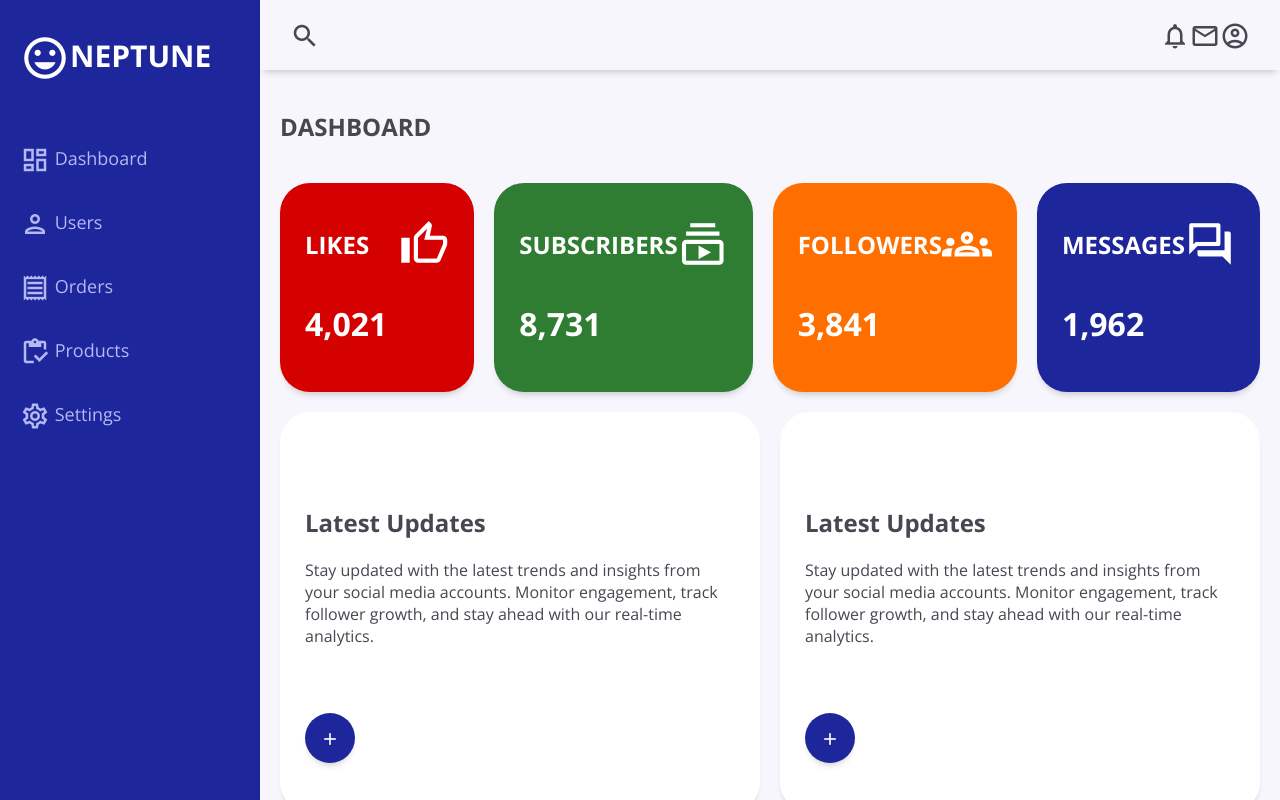
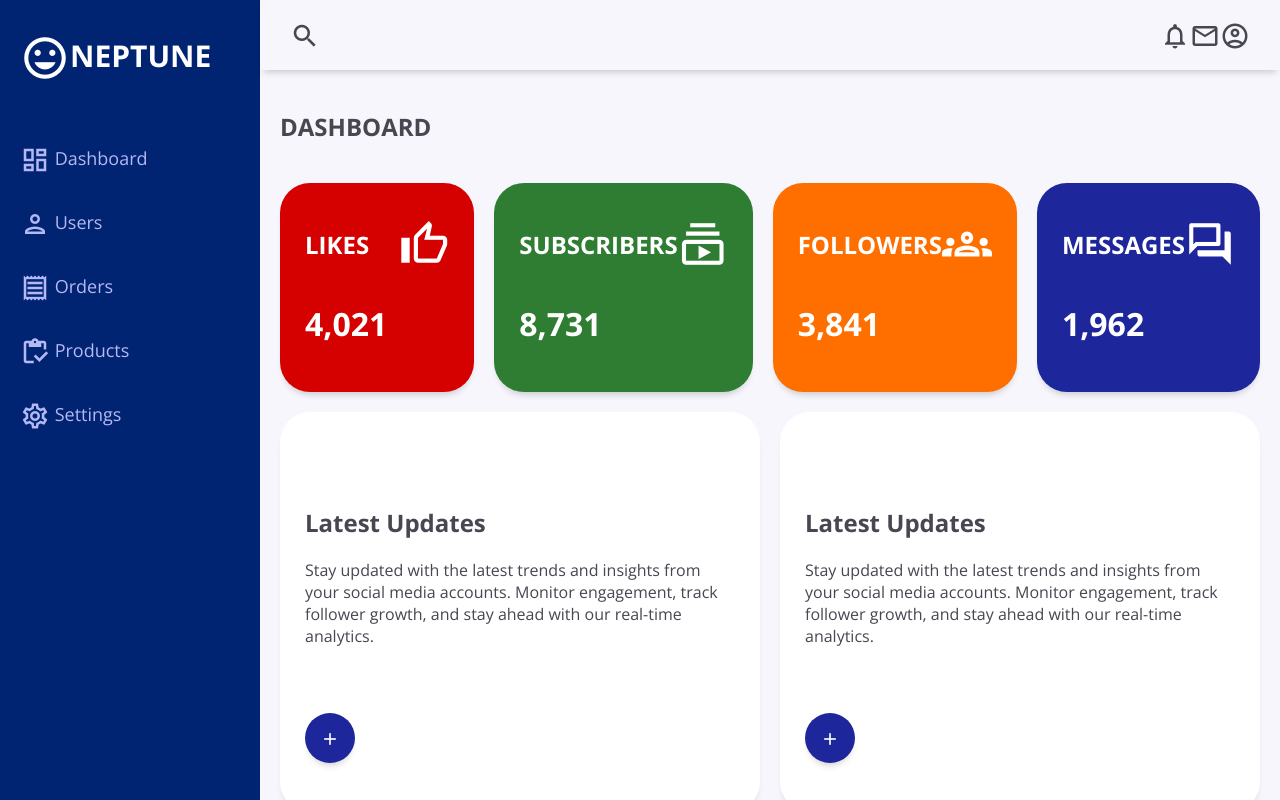
Before and after one commit to minnukota381/Social-Media-Dashboard-UI-React, a React (Create React App) app: page / in a window 1280 px wide. Built offline with nearby package versions, Linux system fonts and the light colour scheme.

Commit message:
update | styles

```diff
--- a/src/styles.css
+++ b/src/styles.css
@@ -26,7 +26,7 @@ body {
 }
 
 .text-instagram {
-  color: #E1306C;
+  color: #C13584;
 }
 
 .background-instagram {
@@ -80,7 +80,7 @@ body {
 #sidebar {
   grid-area: sidebar;
   height: 100%;
-  background-color: rgb(29, 38, 154);
+  background-color: rgb(0, 36, 114);
   color: rgb(255, 255, 255);
   overflow-y: auto;
   transition: all 0.5s;
```
